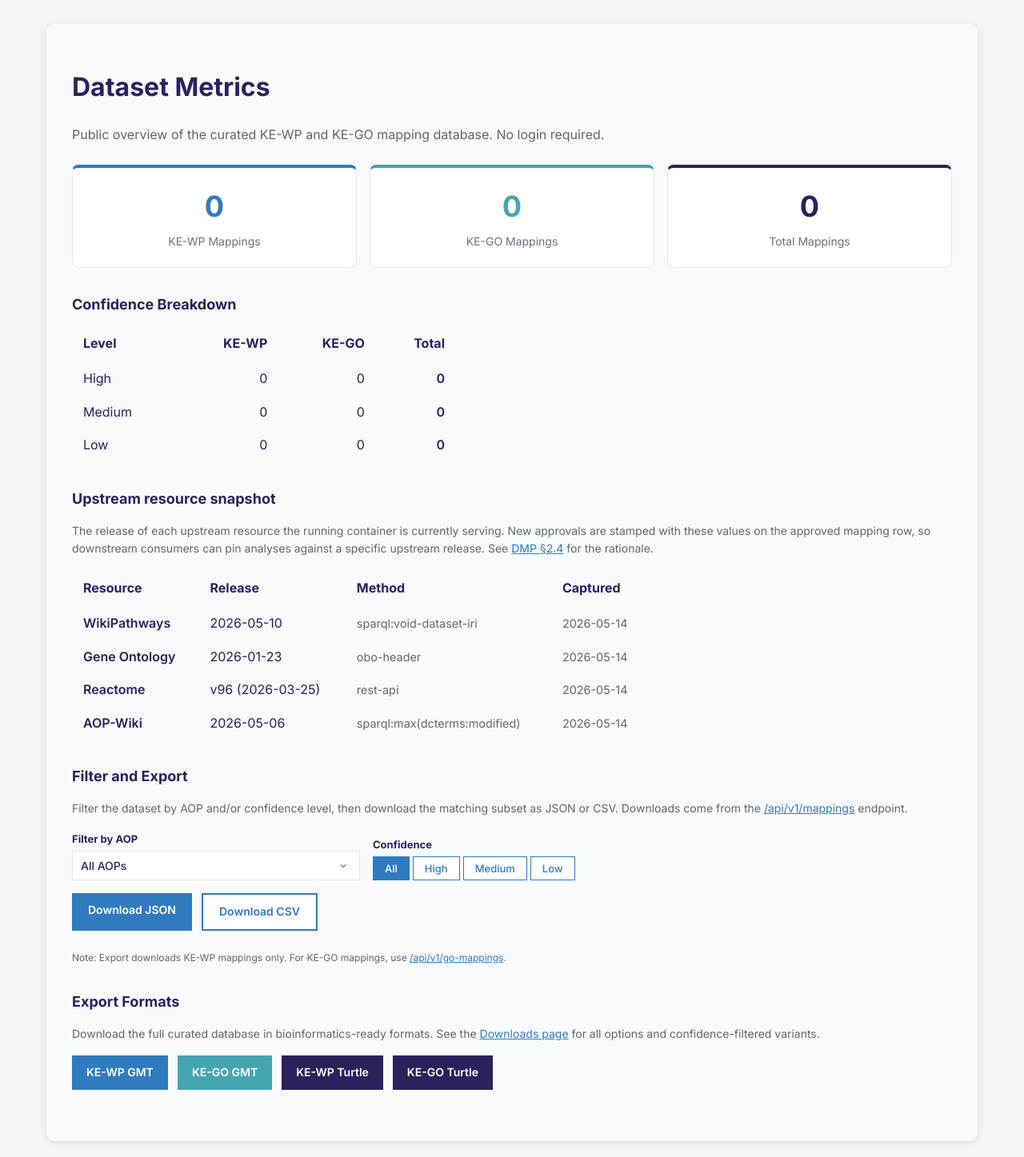
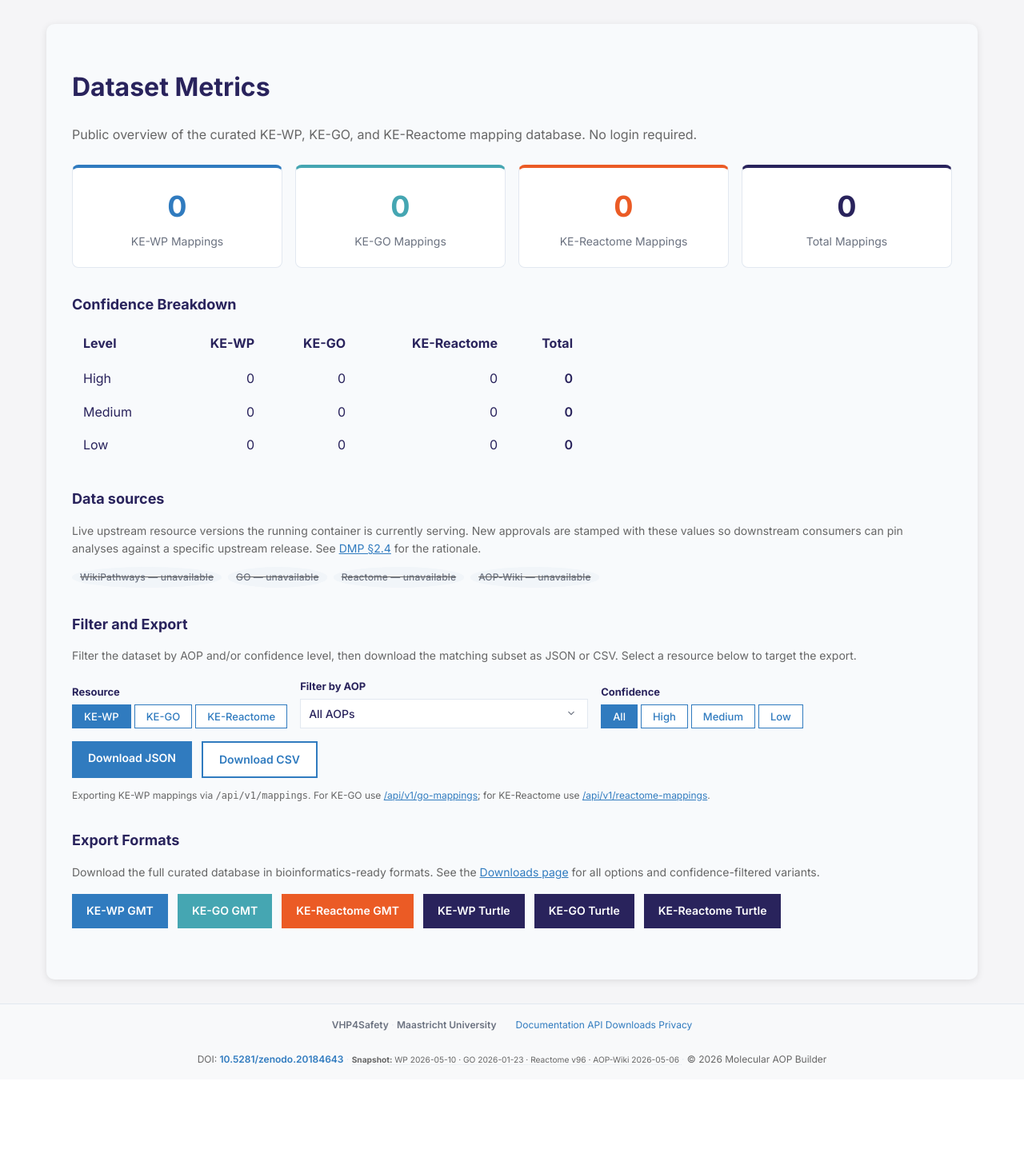
Before and after one commit to marvinm2/KE-WP-mapping, a Flask app: page /stats in a window 1280 px wide. Shown: the part 56-1503 px from the top of the page at 80% size. After the commit the page ends 1388 px from the top, so only its background shows below. Run offline with Flask 3, Linux system fonts and the light colour scheme; data comes from the database, SQL or seed files in the repository; data that the repository does not hold is empty; parts of the project's set-up code (start-up, migrations or seed data) failed here and were passed over; some libraries are stand-ins or nearby versions.

Commit message:
feat(35-03): Reactome 4th headline card, Confidence Breakdown column, version badge strip
- Add stat-card--orange CSS class for Reactome card
- stats.html: 4-card grid (KE-WP, KE-GO, KE-Reactome, Total)
- stats.html: Confidence Breakdown table gains KE-Reactome column
- stats.html: Filter+Export section gains KE-Reactome resource selector
  and /api/v1/reactome-mappings export target
- stats.html: Export Formats row gains KE-Reactome GMT and Turtle buttons
- stats.html: Data sources strip of live version-badge accent pills (VER-03)
- main.py: fix fallback dict in /stats route (add reactome keys)
- tests/test_stats_reactome.py: 7 tests covering all above behaviors

```diff
--- a/src/blueprints/main.py
+++ b/src/blueprints/main.py
@@ -710,8 +710,8 @@ def ke_genes_for_ke(ke_id):
 def stats():
     """Public dataset metrics dashboard — no login required."""
     mapping_stats = get_mapping_stats() if mapping_model else {
-        "wp_total": 0, "go_total": 0, "total": 0,
-        "wp_by_confidence": {}, "go_by_confidence": {}
+        "wp_total": 0, "go_total": 0, "reactome_total": 0, "total": 0,
+        "wp_by_confidence": {}, "go_by_confidence": {}, "reactome_by_confidence": {}
     }
     return render_template("stats.html", stats=mapping_stats)
 
--- a/static/css/main.css
+++ b/static/css/main.css
@@ -1923,6 +1923,7 @@ table.dataTable tbody td { padding: 8px 12px; font-size: var(--font-size-sm); bo
 .stat-card--blue { border-top: 4px solid var(--color-primary-blue); }
 .stat-card--teal { border-top: 4px solid var(--color-teal-accent); }
 .stat-card--dark { border-top: 4px solid var(--color-primary-dark); }
+.stat-card--orange { border-top: 4px solid var(--color-secondary-orange); }
 
 .stat-card__value {
     font-size: 36px;
@@ -1932,6 +1933,7 @@ table.dataTable tbody td { padding: 8px 12px; font-size: var(--font-size-sm); bo
 .stat-card--blue .stat-card__value { color: var(--color-primary-blue); }
 .stat-card--teal .stat-card__value { color: var(--color-teal-accent); }
 .stat-card--dark .stat-card__value { color: var(--color-primary-dark); }
+.stat-card--orange .stat-card__value { color: var(--color-secondary-orange); }
 
 .stat-card__label {
     font-size: var(--font-size-sm);
--- a/templates/stats.html
+++ b/templates/stats.html
@@ -17,9 +17,9 @@
 {% include 'components/navigation.html' %}
 <div class="container">
     <h1>Dataset Metrics</h1>
-    <p class="text-muted" style="margin-bottom:24px;">Public overview of the curated KE-WP and KE-GO mapping database. No login required.</p>
+    <p class="text-muted" style="margin-bottom:24px;">Public overview of the curated KE-WP, KE-GO, and KE-Reactome mapping database. No login required.</p>
 
-    <!-- Metric Cards -->
+    <!-- Metric Cards: four resources (WP, GO, Reactome, Total) -->
     <div class="stat-cards-grid">
         <div class="stat-card stat-card--blue">
             <div class="stat-card__value">{{ stats.wp_total }}</div>
@@ -29,20 +29,25 @@
             <div class="stat-card__value">{{ stats.go_total }}</div>
             <div class="stat-card__label">KE-GO Mappings</div>
         </div>
+        <div class="stat-card stat-card--orange">
+            <div class="stat-card__value">{{ stats.reactome_total }}</div>
+            <div class="stat-card__label">KE-Reactome Mappings</div>
+        </div>
         <div class="stat-card stat-card--dark">
             <div class="stat-card__value">{{ stats.total }}</div>
             <div class="stat-card__label">Total Mappings</div>
         </div>
     </div>
 
-    <!-- Confidence Breakdown Table -->
+    <!-- Confidence Breakdown Table: WP, GO, Reactome columns -->
     <h2 style="font-size:18px;margin-bottom:12px;">Confidence Breakdown</h2>
-    <table style="width:100%;border-collapse:collapse;margin-bottom:32px;max-width:480px;">
+    <table style="width:100%;border-collapse:collapse;margin-bottom:32px;max-width:640px;">
         <thead>
             <tr>
                 <th style="padding:10px 14px;text-align:left;">Level</th>
                 <th style="padding:10px 14px;text-align:right;">KE-WP</th>
                 <th style="padding:10px 14px;text-align:right;">KE-GO</th>
+                <th style="padding:10px 14px;text-align:right;">KE-Reactome</th>
                 <th style="padding:10px 14px;text-align:right;">Total</th>
             </tr>
         </thead>
@@ -50,84 +55,71 @@
             {% for level in ['high', 'medium', 'low'] %}
             {% set wp_n = stats.wp_by_confidence.get(level, 0) %}
             {% set go_n = stats.go_by_confidence.get(level, 0) %}
+            {% set reactome_n = stats.reactome_by_confidence.get(level, 0) %}
             <tr>
                 <td style="padding:8px 14px;text-transform:capitalize;">{{ level }}</td>
                 <td style="padding:8px 14px;text-align:right;">{{ wp_n }}</td>
                 <td style="padding:8px 14px;text-align:right;">{{ go_n }}</td>
-                <td style="padding:8px 14px;text-align:right;font-weight:600;">{{ wp_n + go_n }}</td>
+                <td style="padding:8px 14px;text-align:right;">{{ reactome_n }}</td>
+                <td style="padding:8px 14px;text-align:right;font-weight:600;">{{ wp_n + go_n + reactome_n }}</td>
             </tr>
             {% endfor %}
         </tbody>
     </table>
 
-    <!-- Phase E.2: Upstream source-version snapshot table. Anchored as
-         #source-versions so the site-footer snapshot link lands here. -->
-    <h2 id="source-versions" style="font-size:18px;margin-bottom:8px;">Upstream resource snapshot</h2>
-    <p class="text-muted" style="font-size:14px;margin-bottom:16px;">
-        The release of each upstream resource the running container is currently serving.
-        New approvals are stamped with these values on the approved mapping row,
-        so downstream consumers can pin analyses against a specific upstream release.
+    <!-- Data sources: consolidated live version-badge strip (VER-03) -->
+    <h2 id="source-versions" style="font-size:18px;margin-bottom:8px;">Data sources</h2>
+    <p class="text-muted" style="font-size:14px;margin-bottom:12px;">
+        Live upstream resource versions the running container is currently serving.
+        New approvals are stamped with these values so downstream consumers can pin analyses
+        against a specific upstream release.
         See <a href="https://github.com/marvinm2/KE-WP-mapping/blob/main/docs/DMP.md" target="_blank" rel="noopener">DMP §2.4</a> for the rationale.
     </p>
-    {% set _sv = (source_versions.sources if source_versions else {}) %}
-    {% if _sv %}
-    <table style="width:100%;border-collapse:collapse;margin-bottom:32px;max-width:720px;">
-        <thead>
-            <tr>
-                <th style="padding:10px 14px;text-align:left;">Resource</th>
-                <th style="padding:10px 14px;text-align:left;">Release</th>
-                <th style="padding:10px 14px;text-align:left;">Method</th>
-                <th style="padding:10px 14px;text-align:left;">Captured</th>
-            </tr>
-        </thead>
-        <tbody>
-            {% set _resource_labels = [
-                ('wikipathways', 'WikiPathways', 'release_date'),
-                ('gene_ontology', 'Gene Ontology', 'release_date'),
-                ('reactome', 'Reactome', 'release_version'),
-                ('aopwiki', 'AOP-Wiki', 'snapshot_date'),
-            ] %}
-            {% for key, label, primary_field in _resource_labels %}
-              {% set _entry = _sv.get(key, {}) %}
-              <tr>
-                <td style="padding:8px 14px;font-weight:600;">{{ label }}</td>
-                <td style="padding:8px 14px;">
-                  {% if _entry.get('status') == 'ok' %}
-                    {% if key == 'reactome' %}
-                      v{{ _entry.release_version }}{% if _entry.release_date %} ({{ _entry.release_date }}){% endif %}
+    <div class="landing__version-badges" style="margin-bottom:32px;">
+        {% set _lv = live_versions or {} %}
+        {% set _wp = _lv.get('wikipathways', {}) %}
+        {% if _wp.get('unavailable') %}
+            <span class="version-badge version-badge--unavailable" title="Could not reach upstream source">WikiPathways — unavailable</span>
         {% else %}
-                      {{ _entry.get(primary_field, '—') }}
+            <span class="version-badge">WikiPathways {{ _wp.get('version', '—') }}</span>
         {% endif %}
+        {% set _go = _lv.get('gene_ontology', {}) %}
+        {% if _go.get('unavailable') %}
+            <span class="version-badge version-badge--unavailable" title="Could not reach upstream source">GO — unavailable</span>
         {% else %}
-                    <span class="text-muted">unknown</span>{% if _entry.get('reason') %} <span class="text-muted" style="font-size:0.85em;">— {{ _entry.reason }}</span>{% endif %}
+            <span class="version-badge">GO {{ _go.get('version', '—') }}</span>
         {% endif %}
-                </td>
-                <td style="padding:8px 14px;font-size:0.9em;color:var(--color-text-muted, #666);">
-                  {{ _entry.get('method', '—') }}
-                </td>
-                <td style="padding:8px 14px;font-size:0.9em;color:var(--color-text-muted, #666);">
-                  {{ (_entry.get('captured_at') or '')[:10] or '—' }}
-                </td>
-              </tr>
-            {% endfor %}
-        </tbody>
-    </table>
+        {% set _re = _lv.get('reactome', {}) %}
+        {% if _re.get('unavailable') %}
+            <span class="version-badge version-badge--unavailable" title="Could not reach upstream source">Reactome — unavailable</span>
         {% else %}
-    <p class="text-muted" style="font-size:14px;margin-bottom:32px;">
-        <em>Snapshot manifest not available — the container may not have a
-        <code>data/source_versions.json</code> yet. Run <code>make capture-versions</code>
-        on the deployed image to generate it.</em>
-    </p>
+            <span class="version-badge">Reactome {{ _re.get('version', '—') }}</span>
         {% endif %}
+        {% set _aw = _lv.get('aopwiki', {}) %}
+        {% if _aw.get('unavailable') %}
+            <span class="version-badge version-badge--unavailable" title="Could not reach upstream source">AOP-Wiki — unavailable</span>
+        {% else %}
+            <span class="version-badge">AOP-Wiki {{ _aw.get('version', '—') }}</span>
+        {% endif %}
+    </div>
 
     <!-- Filter + Export Section -->
     <h2 style="font-size:18px;margin-bottom:12px;">Filter and Export</h2>
     <p class="text-muted" style="font-size:14px;margin-bottom:16px;">
         Filter the dataset by AOP and/or confidence level, then download the matching subset as JSON or CSV.
-        Downloads come from the <a href="/api/v1/mappings" target="_blank">/api/v1/mappings</a> endpoint.
+        Select a resource below to target the export.
     </p>
 
     <div style="display:flex;gap:16px;align-items:flex-end;flex-wrap:wrap;margin-bottom:16px;">
+        <!-- Resource selector -->
+        <div>
+            <label class="form-label" style="font-size:13px;">Resource</label>
+            <div id="stats-resource-btns" style="display:flex;gap:4px;">
+                <button type="button" class="conf-filter-btn active" data-resource="wp">KE-WP</button>
+                <button type="button" class="conf-filter-btn" data-resource="go">KE-GO</button>
+                <button type="button" class="conf-filter-btn" data-resource="reactome">KE-Reactome</button>
+            </div>
+        </div>
         <!-- AOP filter -->
         <div style="min-width:200px;max-width:360px;flex:1;">
             <label for="stats-aop-select" class="form-label" style="font-size:13px;">Filter by AOP</label>
@@ -148,7 +140,7 @@
     </div>
 
     <!-- Export buttons -->
-    <div style="display:flex;gap:12px;flex-wrap:wrap;margin-bottom:24px;">
+    <div style="display:flex;gap:12px;flex-wrap:wrap;margin-bottom:8px;">
         <a id="export-json-btn" href="/api/v1/mappings" target="_blank" class="btn-link-blue" style="padding:10px 20px;">
             Download JSON
         </a>
@@ -156,14 +148,14 @@
             Download CSV
         </a>
     </div>
+    <p id="stats-resource-note" style="font-size:12px;margin-bottom:16px;" class="text-muted">
+        Exporting KE-WP mappings via <code>/api/v1/mappings</code>.
+        For KE-GO use <a href="/api/v1/go-mappings" target="_blank">/api/v1/go-mappings</a>;
+        for KE-Reactome use <a href="/api/v1/reactome-mappings" target="_blank">/api/v1/reactome-mappings</a>.
+    </p>
 
     <!-- AOP coverage indicator -->
     <div id="aop-coverage-indicator" class="coverage-indicator"></div>
-
-    <p style="font-size:12px;" class="text-muted">
-        Note: Export downloads KE-WP mappings only. For KE-GO mappings, use
-        <a href="/api/v1/go-mappings" target="_blank">/api/v1/go-mappings</a>.
-    </p>
 
     <!-- Export Downloads -->
     <h2 style="font-size:18px;margin-bottom:12px;margin-top:32px;">Export Formats</h2>
@@ -174,8 +166,10 @@
     <div style="display:flex;gap:12px;flex-wrap:wrap;margin-bottom:32px;">
         <a href="/exports/gmt/ke-wp" class="btn-link-blue" style="padding:10px 18px;">KE-WP GMT</a>
         <a href="/exports/gmt/ke-go" class="btn-link-teal" style="padding:10px 18px;">KE-GO GMT</a>
+        <a href="/exports/gmt/ke-reactome" class="btn-link-orange" style="padding:10px 18px;">KE-Reactome GMT</a>
         <a href="/exports/rdf/ke-wp" class="btn-link-dark" style="padding:10px 18px;">KE-WP Turtle</a>
         <a href="/exports/rdf/ke-go" class="btn-link-dark" style="padding:10px 18px;">KE-GO Turtle</a>
+        <a href="/exports/rdf/ke-reactome" class="btn-link-dark" style="padding:10px 18px;">KE-Reactome Turtle</a>
     </div>
 </div>
 
@@ -183,7 +177,14 @@
 
 <script>
 $(document).ready(function() {
-    const statsState = { aopId: null, confidence: null };
+    const statsState = { aopId: null, confidence: null, resource: 'wp' };
+
+    // Endpoint map per resource
+    const RESOURCE_ENDPOINTS = {
+        'wp':       '/api/v1/mappings',
+        'go':       '/api/v1/go-mappings',
+        'reactome': '/api/v1/reactome-mappings'
+    };
 
     // Load AOP options into select
     $.getJSON('/get_aop_options').done(function(options) {
@@ -191,15 +192,24 @@ $(document).ready(function() {
             // /get_aop_options returns {aopId, aopTitle} objects
             if (opt.aopId) {
                 $('#stats-aop-select').append(
-                    new Option(opt.aopId + ' \u2014 ' + opt.aopTitle, opt.aopId, false, false)
+                    new Option(opt.aopId + ' — ' + opt.aopTitle, opt.aopId, false, false)
                 );
             }
         });
         $('#stats-aop-select').select2({
-            placeholder: 'Search AOP by name or ID\u2026',
+            placeholder: 'Search AOP by name or ID…',
             allowClear: true,
             width: '100%'
         });
+    });
+
+    // Resource selector
+    $('#stats-resource-btns .conf-filter-btn').on('click', function() {
+        $('#stats-resource-btns .conf-filter-btn').removeClass('active');
+        $(this).addClass('active');
+        statsState.resource = $(this).data('resource') || 'wp';
+        updateExportLinks();
+        updateAopCoverage();
     });
 
     $('#stats-aop-select').on('change', function() {
@@ -216,19 +226,21 @@ $(document).ready(function() {
     });
 
     function updateExportLinks() {
+        const endpoint = RESOURCE_ENDPOINTS[statsState.resource] || '/api/v1/mappings';
         const params = new URLSearchParams();
         if (statsState.aopId) params.set('aop_id', statsState.aopId);
         if (statsState.confidence) params.set('confidence_level', statsState.confidence);
 
         const baseParams = params.toString();
-        $('#export-json-btn').attr('href', '/api/v1/mappings' + (baseParams ? '?' + baseParams : ''));
+        $('#export-json-btn').attr('href', endpoint + (baseParams ? '?' + baseParams : ''));
 
         params.set('format', 'csv');
-        $('#export-csv-btn').attr('href', '/api/v1/mappings?' + params.toString());
+        $('#export-csv-btn').attr('href', endpoint + '?' + params.toString());
     }
 
     function updateAopCoverage() {
         const aopId = statsState.aopId;
+        const endpoint = RESOURCE_ENDPOINTS[statsState.resource] || '/api/v1/mappings';
         if (!aopId) {
             $('#aop-coverage-indicator').hide().text('');
             return;
@@ -236,11 +248,13 @@ $(document).ready(function() {
         $.getJSON('/get_aop_kes/' + encodeURIComponent(aopId))
             .done(function(aopKes) {
                 const totalKes = Array.isArray(aopKes) ? aopKes.length : 0;
-                $.getJSON('/api/v1/mappings?aop_id=' + encodeURIComponent(aopId) + '&per_page=1')
+                $.getJSON(endpoint + '?aop_id=' + encodeURIComponent(aopId) + '&per_page=1')
                     .done(function(response) {
                         const mappedCount = response.pagination ? response.pagination.total : 0;
+                        const label = statsState.resource === 'reactome' ? 'KE-Reactome'
+                                    : statsState.resource === 'go' ? 'KE-GO' : 'KE-WP';
                         $('#aop-coverage-indicator')
-                            .text('Coverage: ' + mappedCount + ' of ' + totalKes + ' KEs in AOP ' + aopId + ' have approved KE-WP mappings.')
+                            .text('Coverage: ' + mappedCount + ' of ' + totalKes + ' KEs in AOP ' + aopId + ' have approved ' + label + ' mappings.')
                             .show();
                     })
                     .fail(function() {
```
Also changed, not shown: tests/test_stats_reactome.py (added, +72 -0 lines). Lines whose indentation alone changed are shown as unchanged.
